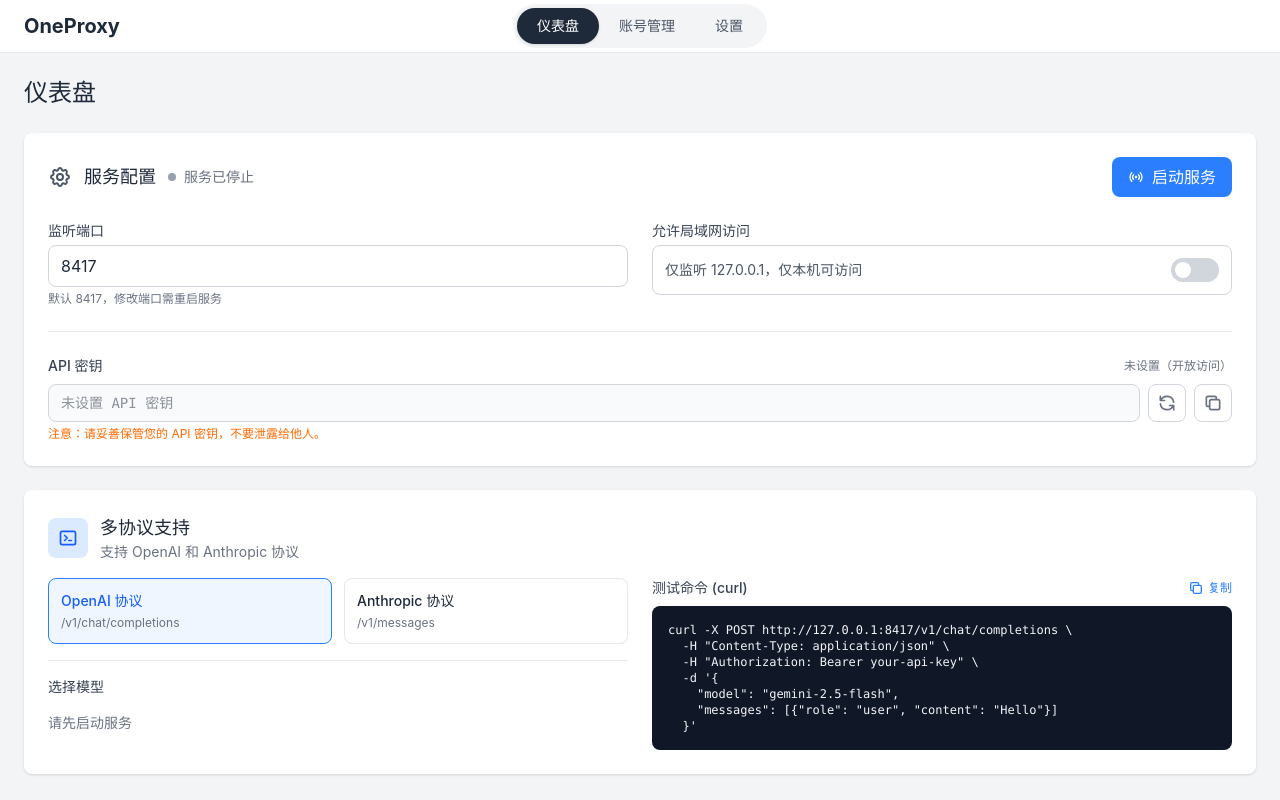
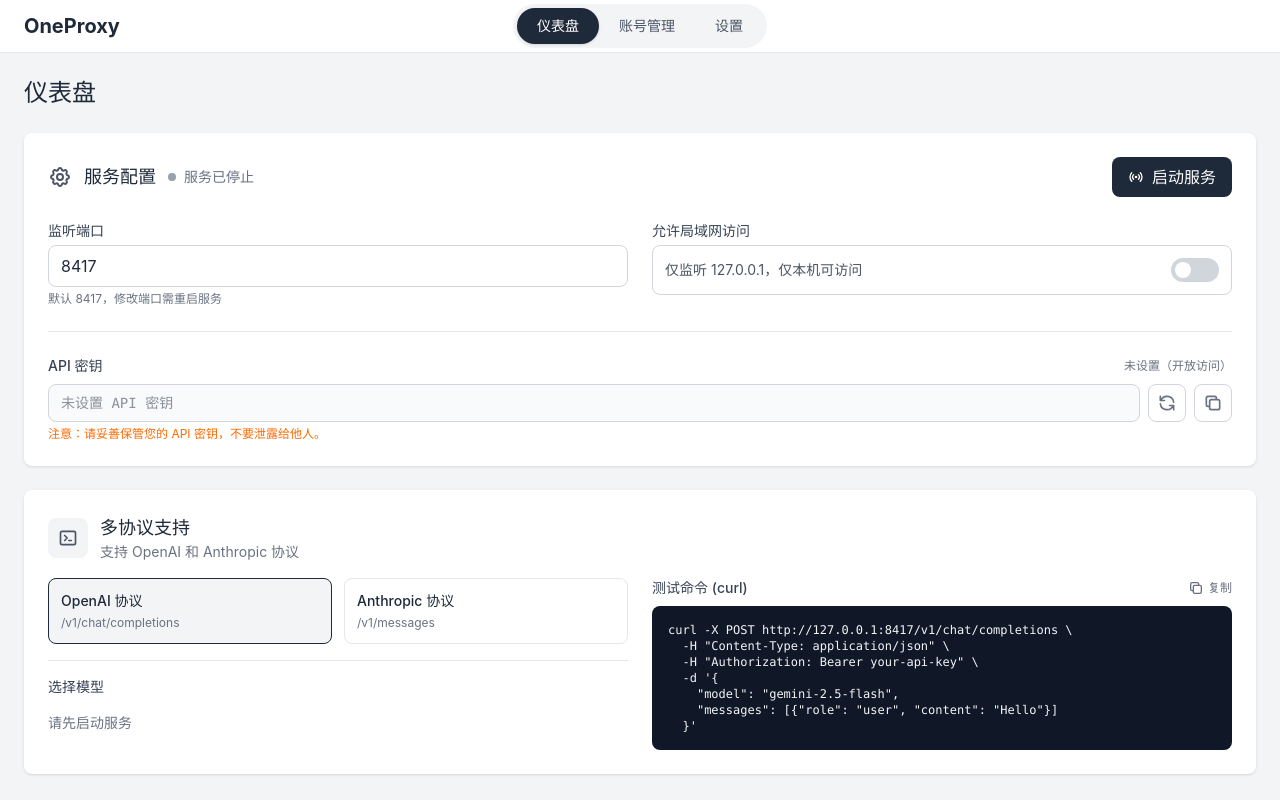
Before and after one commit to meitianwang/one-proxy, a React (Vite) app: page / in a window 1280 px wide. Built offline with nearby package versions, Linux system fonts and the light colour scheme; the HTML template or start-up script is replaced by a standard one.

Commit message:
样式更新

```diff
--- a/src/pages/Accounts.tsx
+++ b/src/pages/Accounts.tsx
@@ -595,8 +595,8 @@ export function Accounts() {
         {/* Header */}
         <div className="flex items-center justify-between">
           <div className="flex items-center gap-3">
-            <div className="w-10 h-10 rounded-lg bg-blue-100 flex items-center justify-center">
-              <svg className="w-5 h-5 text-blue-600" fill="none" stroke="currentColor" viewBox="0 0 24 24">
+            <div className="w-10 h-10 rounded-lg bg-gray-100 dark:bg-gray-700 flex items-center justify-center">
+              <svg className="w-5 h-5 text-gray-600 dark:text-gray-400" fill="none" stroke="currentColor" viewBox="0 0 24 24">
                 <path strokeLinecap="round" strokeLinejoin="round" strokeWidth={2} d="M12 4.354a4 4 0 110 5.292M15 21H3v-1a6 6 0 0112 0v1zm0 0h6v-1a6 6 0 00-9-5.197m13.5-9a2.5 2.5 0 11-5 0 2.5 2.5 0 015 0z" />
               </svg>
             </div>
@@ -613,7 +613,7 @@ export function Accounts() {
               <button
                 onClick={() => setShowAddMenu(!showAddMenu)}
                 disabled={loginInProgress !== null}
-                className="px-4 py-2 rounded-lg bg-blue-500 hover:bg-blue-600 text-white text-sm font-medium flex items-center gap-2 disabled:opacity-50"
+                className="px-4 py-2 rounded-lg bg-gray-800 hover:bg-gray-900 dark:bg-gray-700 dark:hover:bg-gray-600 text-white text-sm font-medium flex items-center gap-2 disabled:opacity-50"
               >
                 <svg className="w-4 h-4" fill="none" stroke="currentColor" viewBox="0 0 24 24">
                   <path strokeLinecap="round" strokeLinejoin="round" strokeWidth={2} d="M12 4v16m8-8H4" />
@@ -675,7 +675,7 @@ export function Accounts() {
             <div className="flex border border-gray-200 dark:border-gray-700 rounded-lg overflow-hidden">
               <button
                 onClick={() => setViewMode("list")}
-                className={`p-2 ${viewMode === "list" ? "bg-blue-100 dark:bg-blue-900/30 text-blue-600" : "hover:bg-gray-50 dark:hover:bg-gray-700 text-gray-500"}`}
+                className={`p-2 ${viewMode === "list" ? "bg-gray-200 dark:bg-gray-600 text-gray-800 dark:text-white" : "hover:bg-gray-50 dark:hover:bg-gray-700 text-gray-500"}`}
                 title="列表视图"
               >
                 <svg className="w-5 h-5" fill="none" stroke="currentColor" viewBox="0 0 24 24">
@@ -684,7 +684,7 @@ export function Accounts() {
               </button>
               <button
                 onClick={() => setViewMode("card")}
-                className={`p-2 ${viewMode === "card" ? "bg-blue-100 dark:bg-blue-900/30 text-blue-600" : "hover:bg-gray-50 dark:hover:bg-gray-700 text-gray-500"}`}
+                className={`p-2 ${viewMode === "card" ? "bg-gray-200 dark:bg-gray-600 text-gray-800 dark:text-white" : "hover:bg-gray-50 dark:hover:bg-gray-700 text-gray-500"}`}
                 title="卡片视图"
               >
                 <svg className="w-5 h-5" fill="none" stroke="currentColor" viewBox="0 0 24 24">
@@ -703,15 +703,15 @@ export function Accounts() {
                 type="checkbox"
                 checked={allSelected}
                 onChange={toggleSelectAll}
-                className="w-4 h-4 rounded border-gray-300 text-blue-500 focus:ring-blue-500"
+                className="w-4 h-4 rounded border-gray-300 text-gray-800 focus:ring-gray-500"
               />
-              <span className="text-sm text-blue-600 dark:text-blue-400">全选</span>
+              <span className="text-sm text-gray-600 dark:text-gray-400">全选</span>
             </label>
             {selectedIds.size > 0 && (
               <div className="flex items-center gap-2">
                 <button
                   onClick={handleBatchEnable}
-                  className="px-3 py-1 text-xs rounded-lg bg-blue-100 text-blue-700 hover:bg-blue-200 dark:bg-blue-900/30 dark:text-blue-400 dark:hover:bg-blue-900/50"
+                  className="px-3 py-1 text-xs rounded-lg bg-gray-200 text-gray-700 hover:bg-gray-300 dark:bg-gray-700 dark:text-gray-300 dark:hover:bg-gray-600"
                 >
                   批量启用 ({selectedIds.size})
                 </button>
@@ -724,7 +724,7 @@ export function Accounts() {
               </div>
             )}
           </div>
-          <span className="text-sm text-blue-600 dark:text-blue-400">
+          <span className="text-sm text-gray-600 dark:text-gray-400">
             共 {filteredAccounts.length} 个账号
           </span>
         </div>
@@ -733,7 +733,7 @@ export function Accounts() {
         {viewMode === "list" && (
           <div className="bg-white dark:bg-gray-800 rounded-lg shadow overflow-x-auto">
             <table className="w-full min-w-[600px]">
-              <thead className="bg-blue-50 dark:bg-blue-900/20">
+              <thead className="bg-gray-50 dark:bg-gray-700/50">
                 <tr>
                   <th className="w-10 px-3 py-3"></th>
                   <th className="w-56 px-3 py-3 text-left text-sm font-medium text-gray-600 dark:text-gray-400 whitespace-nowrap">邮箱</th>
--- a/src/pages/Dashboard.tsx
+++ b/src/pages/Dashboard.tsx
@@ -190,7 +190,7 @@ export function Dashboard({ serverStatus, onStatusChange }: DashboardProps) {
             className={`px-4 py-2 rounded-lg font-medium flex items-center gap-2 transition-colors ${
               serverStatus.running
                 ? "bg-red-500 hover:bg-red-600 text-white"
-                : "bg-blue-500 hover:bg-blue-600 text-white"
+                : "bg-gray-800 hover:bg-gray-900 dark:bg-gray-700 dark:hover:bg-gray-600 text-white"
             }`}
           >
             <svg className="w-4 h-4" fill="none" stroke="currentColor" viewBox="0 0 24 24">
@@ -232,7 +232,7 @@ export function Dashboard({ serverStatus, onStatusChange }: DashboardProps) {
               <button
                 onClick={toggleLanAccess}
                 className={`relative w-12 h-6 rounded-full transition-colors ${
-                  isLanAccess() ? "bg-blue-500" : "bg-gray-300 dark:bg-gray-600"
+                  isLanAccess() ? "bg-gray-800 dark:bg-gray-600" : "bg-gray-300 dark:bg-gray-600"
                 }`}
               >
                 <span
@@ -291,8 +291,8 @@ export function Dashboard({ serverStatus, onStatusChange }: DashboardProps) {
       {/* Multi-Protocol Support */}
       <div className="bg-white dark:bg-gray-800 rounded-lg shadow p-6">
         <div className="flex items-center gap-3 mb-4">
-          <div className="w-10 h-10 rounded-lg bg-blue-100 dark:bg-blue-900 flex items-center justify-center">
-            <svg className="w-5 h-5 text-blue-600 dark:text-blue-400" fill="none" stroke="currentColor" viewBox="0 0 24 24">
+          <div className="w-10 h-10 rounded-lg bg-gray-100 dark:bg-gray-700 flex items-center justify-center">
+            <svg className="w-5 h-5 text-gray-600 dark:text-gray-400" fill="none" stroke="currentColor" viewBox="0 0 24 24">
               <path strokeLinecap="round" strokeLinejoin="round" strokeWidth={2} d="M8 9l3 3-3 3m5 0h3M5 20h14a2 2 0 002-2V6a2 2 0 00-2-2H5a2 2 0 00-2 2v12a2 2 0 002 2z" />
             </svg>
           </div>
@@ -310,11 +310,11 @@ export function Dashboard({ serverStatus, onStatusChange }: DashboardProps) {
                 onClick={() => setSelectedProtocol("openai")}
                 className={`p-3 rounded-lg border text-left transition-colors ${
                   selectedProtocol === "openai"
-                    ? "border-blue-500 bg-blue-50 dark:bg-blue-900/30"
+                    ? "border-gray-800 bg-gray-100 dark:bg-gray-700 dark:border-gray-500"
                     : "border-gray-200 dark:border-gray-700 hover:bg-gray-50 dark:hover:bg-gray-700"
                 }`}
               >
-                <p className={`text-sm font-medium ${selectedProtocol === "openai" ? "text-blue-600 dark:text-blue-400" : "text-gray-800 dark:text-white"}`}>
+                <p className={`text-sm font-medium ${selectedProtocol === "openai" ? "text-gray-800 dark:text-white" : "text-gray-800 dark:text-white"}`}>
                   OpenAI 协议
                 </p>
                 <p className="text-xs text-gray-500 dark:text-gray-400 mt-1">/v1/chat/completions</p>
@@ -323,11 +323,11 @@ export function Dashboard({ serverStatus, onStatusChange }: DashboardProps) {
                 onClick={() => setSelectedProtocol("anthropic")}
                 className={`p-3 rounded-lg border text-left transition-colors ${
                   selectedProtocol === "anthropic"
-                    ? "border-blue-500 bg-blue-50 dark:bg-blue-900/30"
+                    ? "border-gray-800 bg-gray-100 dark:bg-gray-700 dark:border-gray-500"
                     : "border-gray-200 dark:border-gray-700 hover:bg-gray-50 dark:hover:bg-gray-700"
                 }`}
               >
-                <p className={`text-sm font-medium ${selectedProtocol === "anthropic" ? "text-blue-600 dark:text-blue-400" : "text-gray-800 dark:text-white"}`}>
+                <p className={`text-sm font-medium ${selectedProtocol === "anthropic" ? "text-gray-800 dark:text-white" : "text-gray-800 dark:text-white"}`}>
                   Anthropic 协议
                 </p>
                 <p className="text-xs text-gray-500 dark:text-gray-400 mt-1">/v1/messages</p>
@@ -349,11 +349,11 @@ export function Dashboard({ serverStatus, onStatusChange }: DashboardProps) {
                       onClick={() => setSelectedModel(model.id)}
                       className={`w-full p-2 rounded-lg border text-left text-sm transition-colors ${
                         selectedModel === model.id
-                          ? "border-blue-500 bg-blue-50 dark:bg-blue-900/30"
+                          ? "border-gray-800 bg-gray-100 dark:bg-gray-700 dark:border-gray-500"
                           : "border-gray-200 dark:border-gray-700 hover:bg-gray-50 dark:hover:bg-gray-700"
                       }`}
                     >
-                      <span className={`font-medium ${selectedModel === model.id ? "text-blue-600 dark:text-blue-400" : "text-gray-800 dark:text-white"}`}>
+                      <span className={`font-medium ${selectedModel === model.id ? "text-gray-800 dark:text-white" : "text-gray-800 dark:text-white"}`}>
                         {model.name}
                       </span>
                       {model.desc && <span className="text-xs text-gray-500 dark:text-gray-400 ml-2">{model.desc}</span>}
@@ -374,7 +374,7 @@ export function Dashboard({ serverStatus, onStatusChange }: DashboardProps) {
                   setCopied(true);
                   setTimeout(() => setCopied(false), 2000);
                 }}
-                className="text-xs text-blue-500 hover:text-blue-600 flex items-center gap-1"
+                className="text-xs text-gray-500 hover:text-gray-700 dark:hover:text-gray-300 flex items-center gap-1"
               >
                 {copied ? (
                   <>
```
